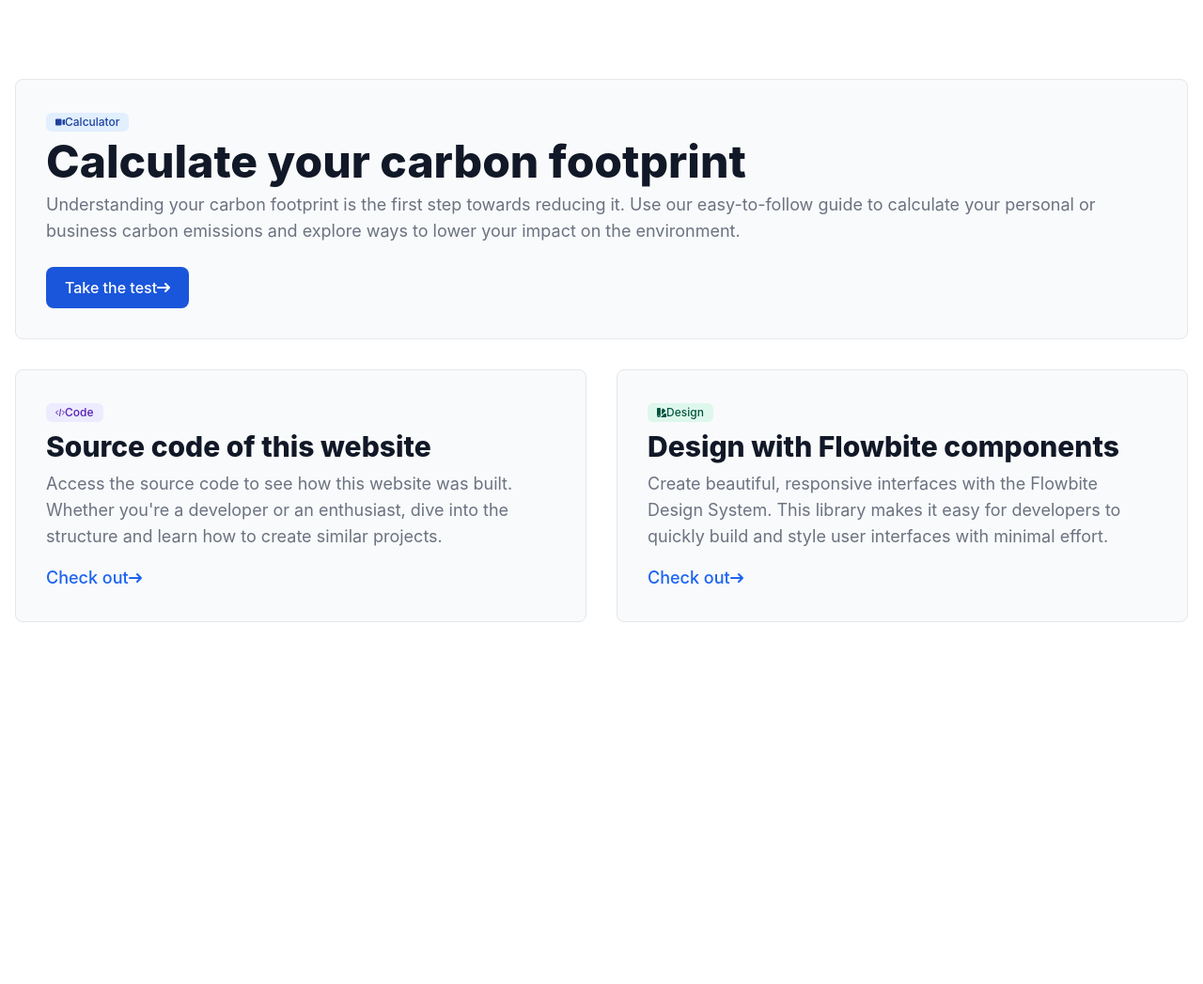
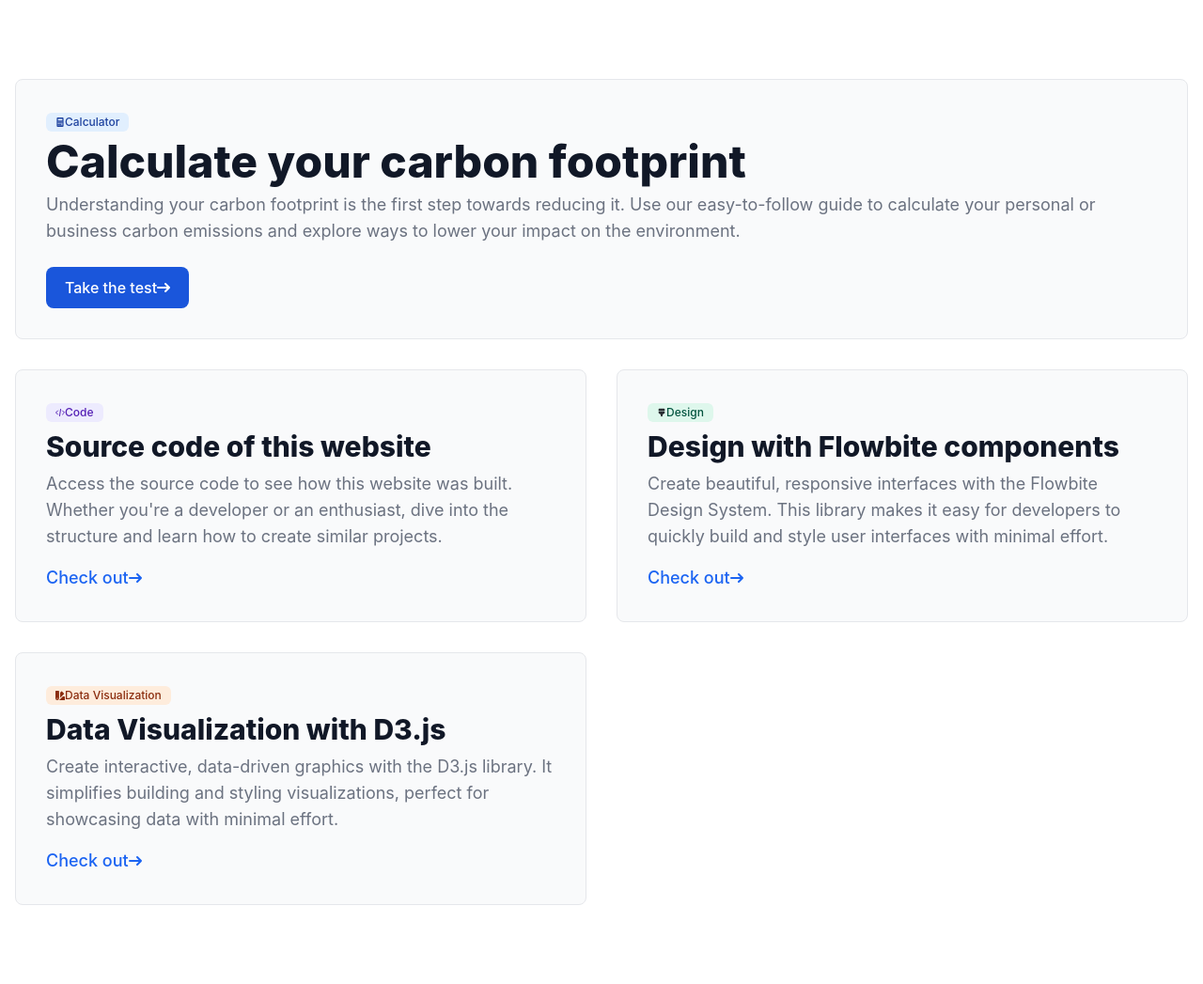
Before and after one commit to SyrymAbdikhan/Carbon-Footprint-Calculator, a Flask app: page / in a window 1280 px wide. Shown: the whole page at 94% size. Before the commit the page ends 662 px from the top, so only its background shows below. Run offline with Flask 3, Linux system fonts and the light colour scheme; some libraries are stand-ins or nearby versions.

Commit message:
added new card for d3js

```diff
--- a/src/templates/index.html
+++ b/src/templates/index.html
@@ -5,8 +5,8 @@
     <div class="py-8 px-4 mx-auto max-w-screen-xl lg:py-16">
         <div class="bg-gray-50 dark:bg-gray-800 border border-gray-200 dark:border-gray-700 rounded-lg p-8 md:p-12 mb-8">
             <div class="bg-blue-100 text-blue-800 text-xs font-medium inline-flex items-center px-2.5 py-0.5 rounded-md dark:bg-gray-700 dark:text-blue-400 mb-2">
-                <svg class="w-2.5 h-2.5 me-1.5" aria-hidden="true" xmlns="http://www.w3.org/2000/svg" fill="currentColor" viewBox="0 0 20 14">
-                    <path d="M11 0H2a2 2 0 0 0-2 2v10a2 2 0 0 0 2 2h9a2 2 0 0 0 2-2V2a2 2 0 0 0-2-2Zm8.585 1.189a.994.994 0 0 0-.9-.138l-2.965.983a1 1 0 0 0-.685.949v8a1 1 0 0 0 .675.946l2.965 1.02a1.013 1.013 0 0 0 1.032-.242A1 1 0 0 0 20 12V2a1 1 0 0 0-.415-.811Z"/>
+                <svg  class="w-2.5 h-2.5 me-1.5" aria-hidden="true" xmlns="http://www.w3.org/2000/svg" fill="currentColor" viewBox="0 0 512 512" xml:space="preserve">
+                    <path d="M394.7 0H117.4C92.4 0 72 20.3 72 45.3v421.4c0 25 20.3 45.3 45.4 45.3h277.3c25 0 45.3-20.3 45.3-45.3V45.3c0-25-20.3-45.3-45.3-45.3zM184 440h-48v-48h48v48zm0-80h-48v-48h48v48zm0-80h-48v-48h48v48zm96 160h-48v-48h48v48zm0-80h-48v-48h48v48zm0-80h-48v-48h48v48zm96 160h-48V312h48v128zm0-160h-48v-48h48v48zm0-120H136V80h240v80z"/>
                 </svg>
                 Calculator
             </div>
@@ -46,8 +46,8 @@
             </div>
             <div class="bg-gray-50 dark:bg-gray-800 border border-gray-200 dark:border-gray-700 rounded-lg p-8 md:p-12">
                 <div class="bg-green-100 text-green-800 text-xs font-medium inline-flex items-center px-2.5 py-0.5 rounded-md dark:bg-gray-700 dark:text-green-400 mb-2">
-                    <svg class="w-2.5 h-2.5 me-1.5" aria-hidden="true" xmlns="http://www.w3.org/2000/svg" fill="currentColor" viewBox="0 0 18 18">
-                        <path d="M17 11h-2.722L8 17.278a5.512 5.512 0 0 1-.9.722H17a1 1 0 0 0 1-1v-5a1 1 0 0 0-1-1ZM6 0H1a1 1 0 0 0-1 1v13.5a3.5 3.5 0 1 0 7 0V1a1 1 0 0 0-1-1ZM3.5 15.5a1 1 0 1 1 0-2 1 1 0 0 1 0 2ZM16.132 4.9 12.6 1.368a1 1 0 0 0-1.414 0L9 3.55v9.9l7.132-7.132a1 1 0 0 0 0-1.418Z"/>
+                    <svg class="w-2.5 h-2.5 me-1.5" aria-hidden="true" xmlns="http://www.w3.org/2000/svg" fill="currentColor" viewBox="0 0 24 24">
+                        <path d="M6 2h12a2 2 0 0 1 2 2v3.3c0 .6-.4 1-1 1H5a1 1 0 0 1-1-1V4c0-1.1.9-2 2-2Zm-2 8.3V12c0 1 .6 2 1.5 2.6l3 1.7c.6.3 1 1 1 1.7v2c0 1.1 1 2 2 2h1a2 2 0 0 0 2-2v-2.1a2 2 0 0 1 1-1.7l3-1.7a3 3 0 0 0 1.5-2.6v-1.6c0-.5-.4-1-1-1H5a1 1 0 0 0-1 1Z" fill="#292D32"/>
                     </svg>
                     Design
                 </div>
@@ -64,6 +64,26 @@
                 </svg>
                 </a>
             </div>
+            <div class="bg-gray-50 dark:bg-gray-800 border border-gray-200 dark:border-gray-700 rounded-lg p-8 md:p-12">
+                <div class="bg-orange-100 text-orange-800 text-xs font-medium inline-flex items-center px-2.5 py-0.5 rounded-md dark:bg-gray-700 dark:text-green-400 mb-2">
+                    <svg class="w-2.5 h-2.5 me-1.5" aria-hidden="true" xmlns="http://www.w3.org/2000/svg" fill="currentColor" viewBox="0 0 18 18">
+                        <path d="M17 11h-2.722L8 17.278a5.512 5.512 0 0 1-.9.722H17a1 1 0 0 0 1-1v-5a1 1 0 0 0-1-1ZM6 0H1a1 1 0 0 0-1 1v13.5a3.5 3.5 0 1 0 7 0V1a1 1 0 0 0-1-1ZM3.5 15.5a1 1 0 1 1 0-2 1 1 0 0 1 0 2ZM16.132 4.9 12.6 1.368a1 1 0 0 0-1.414 0L9 3.55v9.9l7.132-7.132a1 1 0 0 0 0-1.418Z"/>
+                    </svg>
+                    Data Visualization
+                </div>
+                <h2 class="text-gray-900 dark:text-white text-3xl font-extrabold mb-2">
+                    Data Visualization with D3.js
+                </h2>
+                <p class="text-lg font-normal text-gray-500 dark:text-gray-400 mb-4">
+                    Create interactive, data-driven graphics with the D3.js library. It simplifies building and styling visualizations, perfect for showcasing data with minimal effort.
+                </p>
+                <a href="https://d3js.org/" target="_blank" class="text-blue-600 dark:text-blue-500 hover:underline font-medium text-lg inline-flex items-center">
+                    Check out
+                    <svg class="w-3.5 h-3.5 ms-2 rtl:rotate-180" aria-hidden="true" xmlns="http://www.w3.org/2000/svg" fill="none" viewBox="0 0 14 10">
+                    <path stroke="currentColor" stroke-linecap="round" stroke-linejoin="round" stroke-width="2" d="M1 5h12m0 0L9 1m4 4L9 9"/>
+                </svg>
+                </a>
+            </div>
         </div>
     </div>
 </section>
--- a/src/templates/results.html
+++ b/src/templates/results.html
@@ -48,7 +48,7 @@
         </div>
     </div>
 
-    <div id="donut">
+    <div id="donut" class="my-4">
         <div class="hidden" id="data" data-total="{{data['Total']}}">
             {% for key, value in data.items() if key != "Total" %}
             <div data-title="{{key}}" data-value="{{value}}"></div>
@@ -103,7 +103,7 @@
         .outerRadius(radius * 0.9);
 
     var color = d3.scaleOrdinal()
-        .range(["#6b486b", "#a05d56", "#d0743c", "#ff8c00", "#98abc5", "#8a89a6", "#7b6888"]);
+        .range(["#6875f5", "#ff5b1f", "#0695a2"]);
 
     var key = function(d){ return d.data.label; };
 
```
